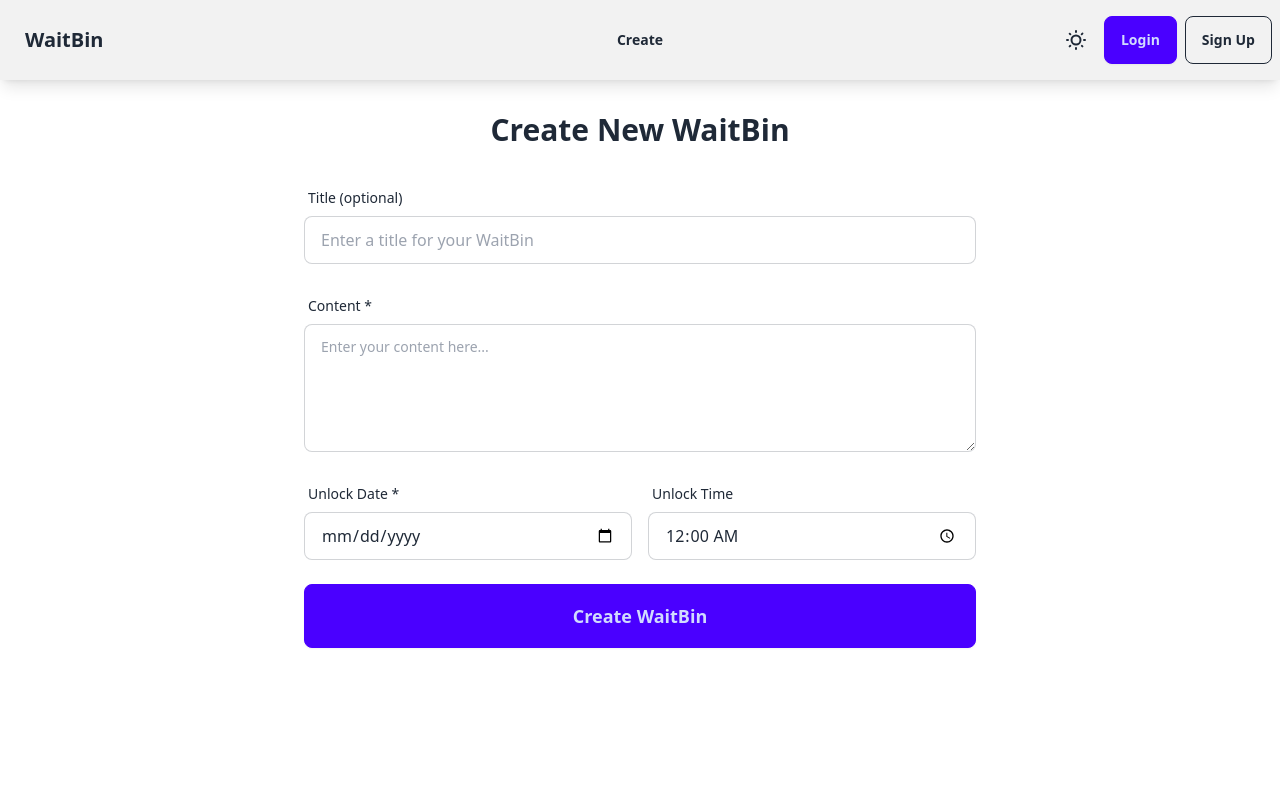
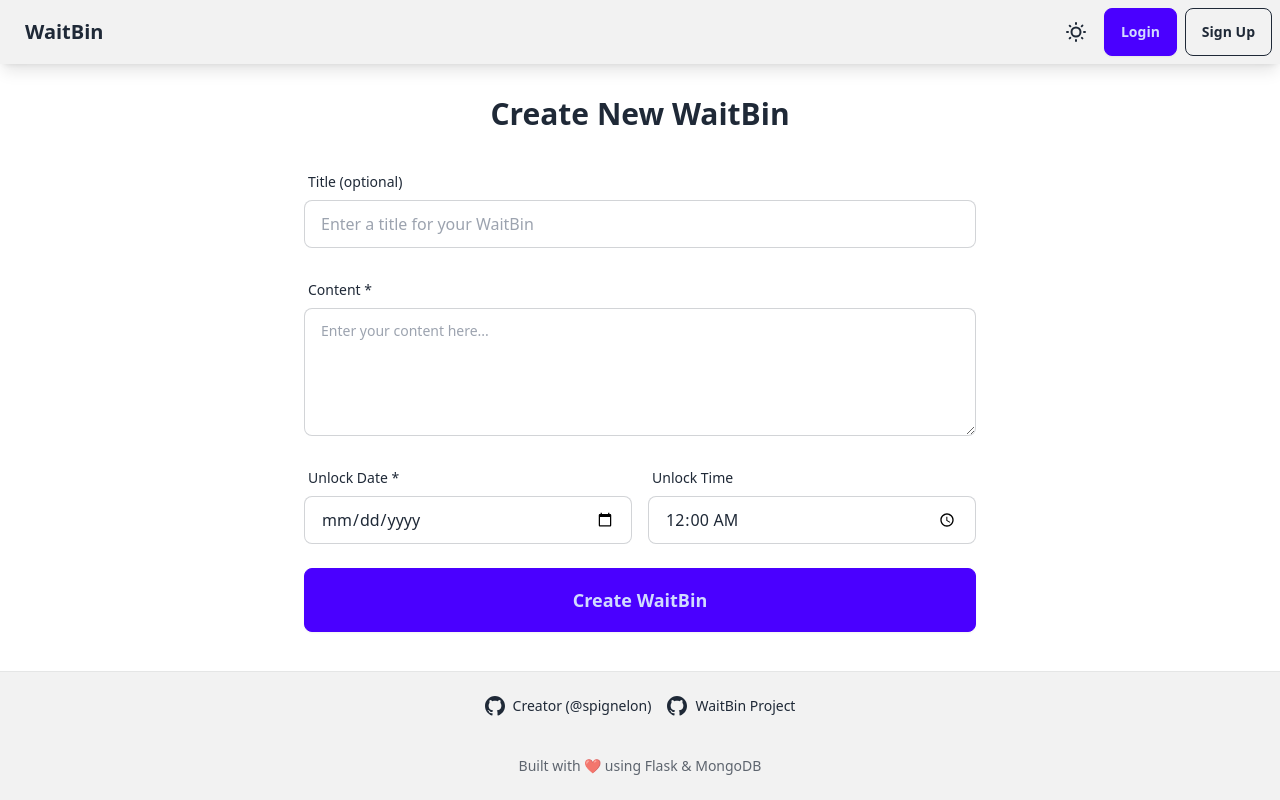
Before and after one commit to spignelon/WaitBin, a Flask app: page /create in a window 1280 px wide. Run offline with Flask 3, Linux system fonts and the light colour scheme; some libraries are stand-ins or nearby versions.

Commit message:
added footer

```diff
--- a/templates/base.html
+++ b/templates/base.html
@@ -23,14 +23,13 @@
         setTheme(getTheme());
     </script>
 </head>
-<body class="min-h-screen bg-base-100">
-    <div class="navbar bg-base-200 shadow-lg">
+<body class="min-h-screen bg-base-100 flex flex-col">
+    <div class="navbar bg-base-200 shadow-lg sticky top-0 z-50">
         <div class="navbar-start">
             <a href="{{ url_for('index') }}" class="btn btn-ghost text-xl font-bold">WaitBin</a>
         </div>
         <div class="navbar-center hidden lg:flex">
             <ul class="menu menu-horizontal px-1">
-                <li><a href="{{ url_for('create') }}" class="btn btn-ghost">Create</a></li>
                 {% if current_user.is_authenticated %}
                     <li><a href="{{ url_for('dashboard') }}" class="btn btn-ghost">Dashboard</a></li>
                 {% endif %}
@@ -67,7 +66,7 @@
         </div>
     </div>
 
-    <main class="container mx-auto px-4 py-8">
+    <main class="container mx-auto px-4 py-8 flex-1">
         {% with messages = get_flashed_messages(with_categories=true) %}
             {% if messages %}
                 {% for category, message in messages %}
@@ -80,6 +79,31 @@
 
         {% block content %}{% endblock %}
     </main>
+
+    <!-- Footer -->
+    <footer class="footer footer-center p-6 bg-base-200 text-base-content border-t border-base-300">
+        <div class="grid grid-flow-col gap-4">
+            <a href="https://github.com/spignelon" target="_blank"
+               class="link link-hover flex items-center gap-2">
+                <svg class="w-5 h-5" fill="currentColor" viewBox="0 0 24 24">
+                    <path d="M12 0c-6.626 0-12 5.373-12 12 0 5.302 3.438 9.8 8.207 11.387.599.111.793-.261.793-.577v-2.234c-3.338.726-4.033-1.416-4.033-1.416-.546-1.387-1.333-1.756-1.333-1.756-1.089-.745.083-.729.083-.729 1.205.084 1.839 1.237 1.839 1.237 1.07 1.834 2.807 1.304 3.492.997.107-.775.418-1.305.762-1.604-2.665-.305-5.467-1.334-5.467-5.931 0-1.311.469-2.381 1.236-3.221-.124-.303-.535-1.524.117-3.176 0 0 1.008-.322 3.301 1.23.957-.266 1.983-.399 3.003-.404 1.02.005 2.047.138 3.006.404 2.291-1.552 3.297-1.23 3.297-1.23.653 1.653.242 2.874.118 3.176.77.84 1.235 1.911 1.235 3.221 0 4.609-2.807 5.624-5.479 5.921.43.372.823 1.102.823 2.222v3.293c0 .319.192.694.801.576 4.765-1.589 8.199-6.086 8.199-11.386 0-6.627-5.373-12-12-12z"/>
+                </svg>
+                Creator (@spignelon)
+            </a>
+            <a href="https://github.com/spignelon/WaitBin" target="_blank"
+               class="link link-hover flex items-center gap-2">
+                <svg class="w-5 h-5" fill="currentColor" viewBox="0 0 24 24">
+                    <path d="M12 0c-6.626 0-12 5.373-12 12 0 5.302 3.438 9.8 8.207 11.387.599.111.793-.261.793-.577v-2.234c-3.338.726-4.033-1.416-4.033-1.416-.546-1.387-1.333-1.756-1.333-1.756-1.089-.745.083-.729.083-.729 1.205.084 1.839 1.237 1.839 1.237 1.07 1.834 2.807 1.304 3.492.997.107-.775.418-1.305.762-1.604-2.665-.305-5.467-1.334-5.467-5.931 0-1.311.469-2.381 1.236-3.221-.124-.303-.535-1.524.117-3.176 0 0 1.008-.322 3.301 1.23.957-.266 1.983-.399 3.003-.404 1.02.005 2.047.138 3.006.404 2.291-1.552 3.297-1.23 3.297-1.23.653 1.653.242 2.874.118 3.176.77.84 1.235 1.911 1.235 3.221 0 4.609-2.807 5.624-5.479 5.921.43.372.823 1.102.823 2.222v3.293c0 .319.192.694.801.576 4.765-1.589 8.199-6.086 8.199-11.386 0-6.627-5.373-12-12-12z"/>
+                </svg>
+                WaitBin Project
+            </a>
+        </div>
+        <div>
+            <p class="text-sm opacity-70">
+                Built with ❤️ using Flask & MongoDB
+            </p>
+        </div>
+    </footer>
 
     <script>
         function toggleTheme() {
```
